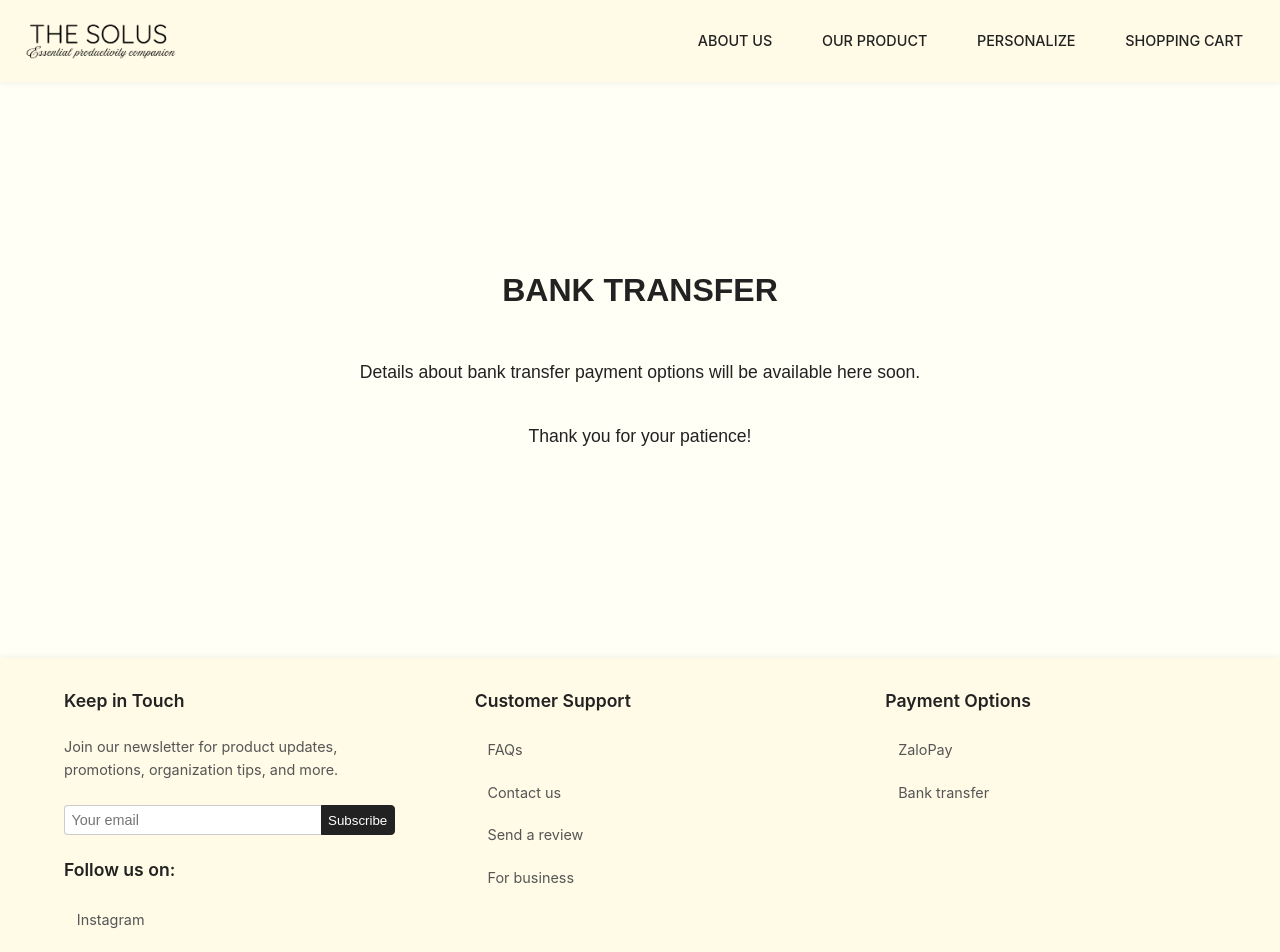
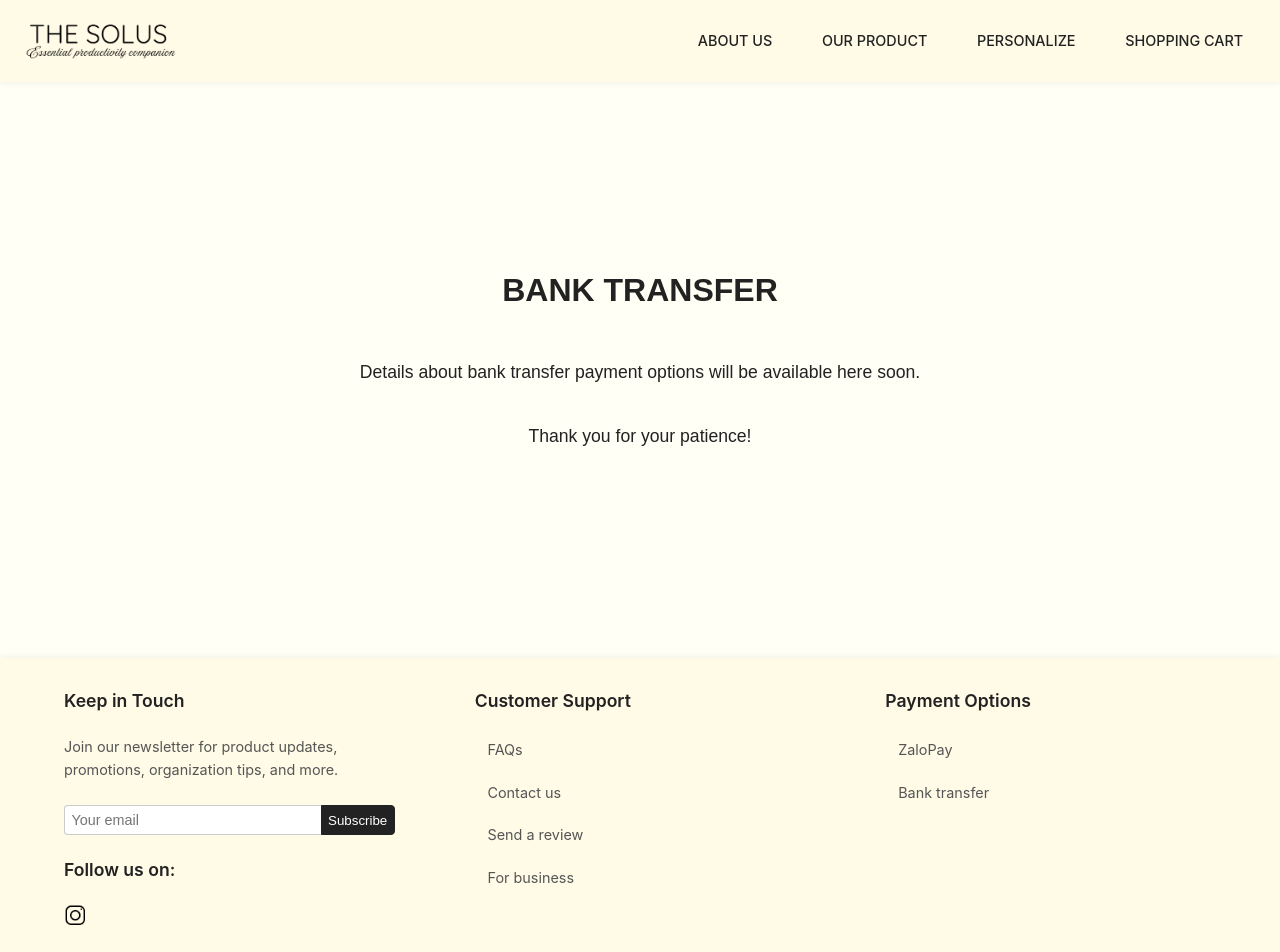
Before and after one commit to thesolus-journal/public-site, a React (Create React App) app: page /bank-transfer in a window 1280 px wide. Shown: the top 952 px of the page. Built offline with nearby package versions, Linux system fonts and the light colour scheme.

Commit message:
change instagram link to icon

```diff
--- a/src/components/BottomBar.js
+++ b/src/components/BottomBar.js
@@ -1,6 +1,7 @@
 import React, { useState } from "react";
 import { Link } from "react-router-dom";
 import "../css/BottomBar.css";
+import instagramIcon from "../assets/instagram.png";
 
 const SCRIPT_URL =
   "https://script.google.com/macros/s/AKfycbz1eyhVQQsJ99T_BkwD6tQWsUuh1Deu4oREg_jpFH1UG7f1lxXtxDr02i6tOEGk7gwr/exec"; // Placeholder URL
@@ -89,11 +90,11 @@ function BottomBar() {
             href="https://www.instagram.com/thesolus.journal/"
             target="https://www.instagram.com/thesolus.journal/"
             rel="noreferrer"
-            className="bottom-link"
+            className="social-icon-link"
           >
-            Instagram
+            <img src={instagramIcon} alt="Instagram" className="social-icon" />
           </a>
-          <p>Support hours are Mon - Sun: 2pm - 10pm GMT+7.</p>
+          {/* <p>Support hours are Mon - Sun: 2pm - 10pm GMT+7.</p> */}
         </div>
         <div className="column">
           <h3>Customer Support</h3>
--- a/src/css/BottomBar.css
+++ b/src/css/BottomBar.css
@@ -85,3 +85,18 @@
 .subscribe-container .button:hover {
   background-color: #444;
 }
+
+.social-icon-link {
+  display: inline-block;
+  margin-right: var(--space-md);
+}
+
+.social-icon {
+  width: 24px;
+  height: 24px;
+  transition: transform 0.2s ease;
+}
+
+.social-icon:hover {
+  transform: scale(1.1);
+}
```
Also changed, not shown: src/assets/instagram.png (added).
